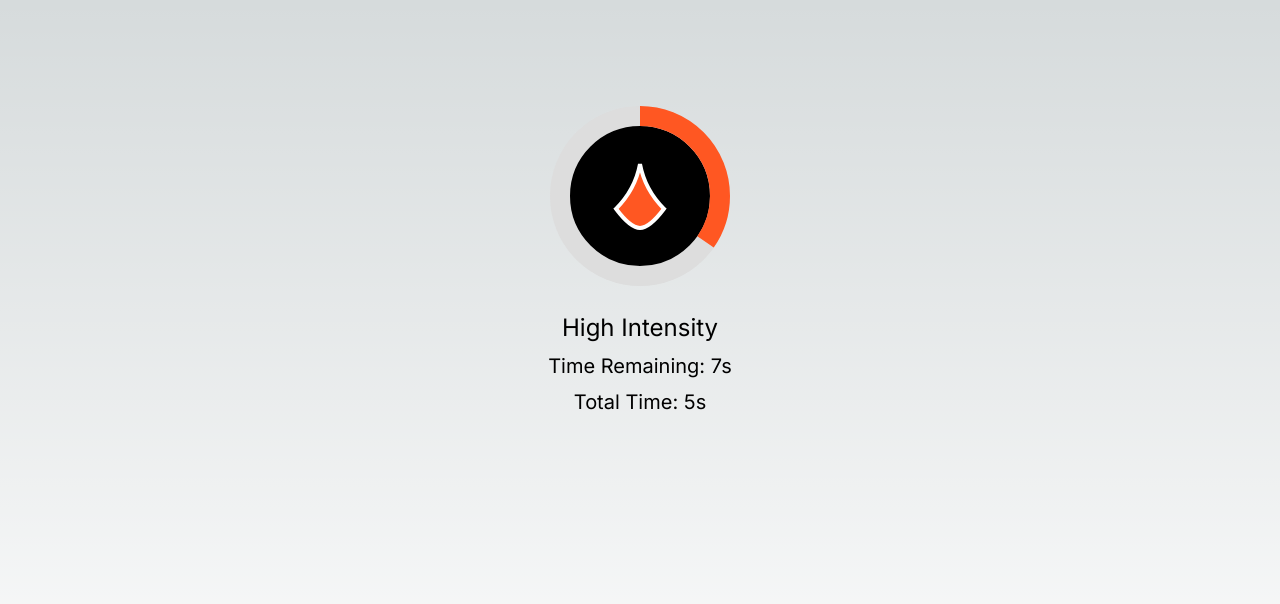
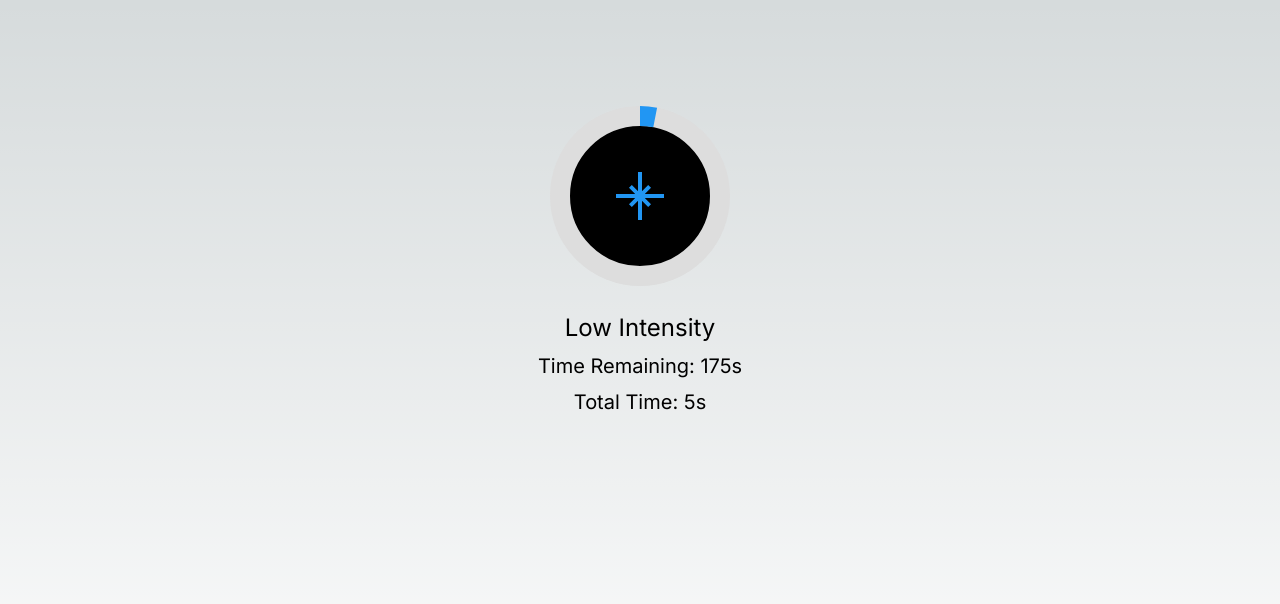
Before and after one commit to jamierpond/vo2-max, a Next.js app: page / in a window 1280 px wide. Shown: the top 604 px of the page. Built offline with nearby package versions, Linux system fonts and the light colour scheme.

Commit message:
update to longer time

```diff
--- a/app/page.tsx
+++ b/app/page.tsx
@@ -4,11 +4,11 @@ import { useEffect, useState } from "react";
 
 const FRAME_RATE_HZ = 30;
 const NUM_MS_PER_FRAME = 1000 / FRAME_RATE_HZ;
-const HIGH_INTENSITY_DURATION = 10; // 1 minute in seconds
-const LOW_INTENSITY_DURATION = 2; // 3 minutes in seconds
+const HIGH_INTENSITY_DURATION_SECONDS = 60; // 1 minute in seconds
+const LOW_INTENSITY_DURATION_SECONDS = 3 * 60; // 3 minutes in seconds
 
-const NUM_FRAMES_HIGH_INTENSITY = HIGH_INTENSITY_DURATION * FRAME_RATE_HZ;
-const NUM_FRAMES_LOW_INTENSITY = LOW_INTENSITY_DURATION * FRAME_RATE_HZ;
+const NUM_FRAMES_HIGH_INTENSITY = HIGH_INTENSITY_DURATION_SECONDS * FRAME_RATE_HZ;
+const NUM_FRAMES_LOW_INTENSITY = LOW_INTENSITY_DURATION_SECONDS * FRAME_RATE_HZ;
 
 function getFirePath(
   centerX: number,
@@ -113,7 +113,7 @@ export default function Home() {
 
   const image = progressImageSvgString(progress, 200, 200, isHighIntensity);
 
-  const duration = isHighIntensity ? HIGH_INTENSITY_DURATION : LOW_INTENSITY_DURATION;
+  const duration = isHighIntensity ? HIGH_INTENSITY_DURATION_SECONDS : LOW_INTENSITY_DURATION_SECONDS;
   const timeRemainingString = `Time Remaining: ${duration - Math.floor(frameCount / FRAME_RATE_HZ)}s`;
   const totalTime = (totalFrames / FRAME_RATE_HZ).toFixed(0);
   const totalTimeString = `Total Time: ${totalTime}s`;
```
